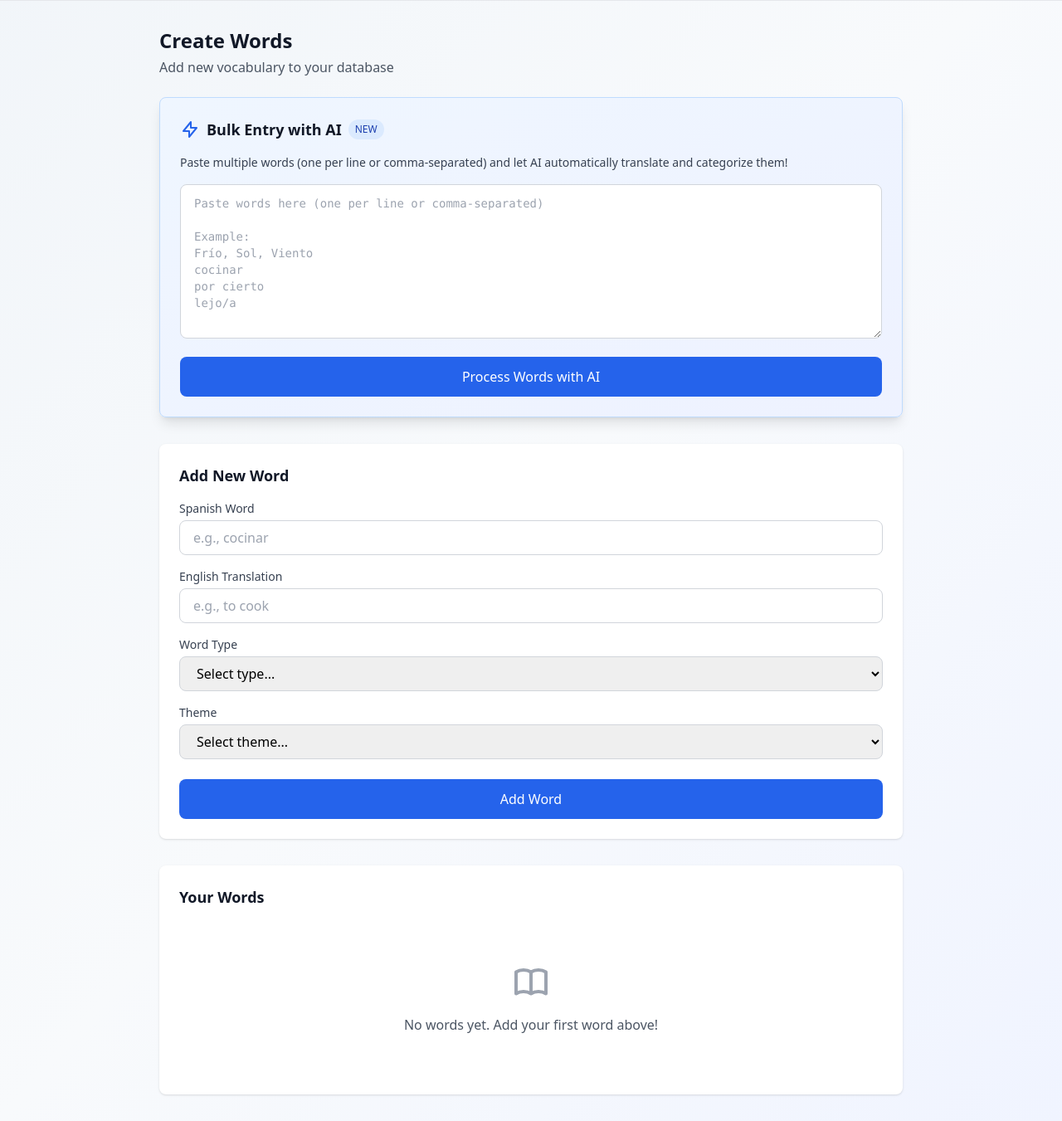
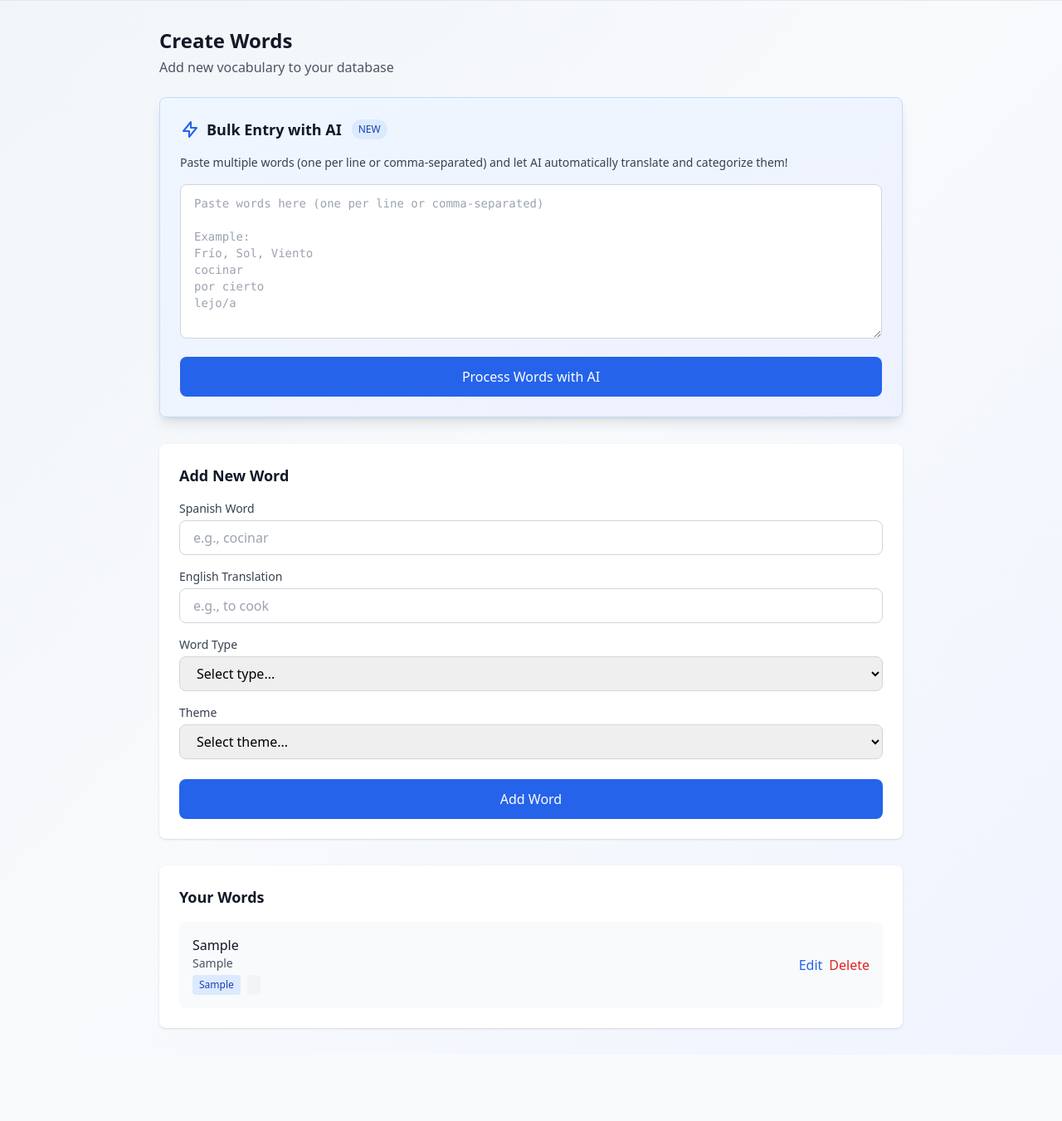
Before and after one commit to abbat37/spanish-vocab, a Flask app: page /v2/create in a window 1280 px wide. Shown: the part 115-1466 px from the top of the page at 83% size. After the commit the page ends 1356 px from the top, so only its background shows below. Run offline with Flask 3, Linux system fonts and the light colour scheme; a user stored in the database is signed in; tables that the repository leaves empty hold one stand-in row (values such as "Sample post"); style sheets or scripts are compiled from the project's sources.

Commit message:
fix: Load user words in create route and improve UI spacing
- Fixed create route to actually load user's words from database
- Words now display after bulk processing
- Increased spacing on NEW badge (ml-2 -> ml-3)
- Fixed spinner alignment in Process button (added flex to both spans)
- Manual word entry form still placeholder (Phase 5)

All tests passing.

```diff
--- a/app/v2/routes/create.py
+++ b/app/v2/routes/create.py
@@ -3,7 +3,8 @@ V2 Create Route
 Allows users to add/edit words in their vocabulary database
 """
 from flask import render_template, request, flash, redirect, url_for
-from flask_login import login_required
+from flask_login import login_required, current_user
+from app.v2.services.word_service import WordService
 
 
 def register_create_routes(bp):
@@ -15,11 +16,10 @@ def register_create_routes(bp):
         """Create/edit words page"""
 
         if request.method == 'POST':
-            # TODO Phase 4: Handle word creation
-            # Removed flash message to prevent cross-route contamination
+            # TODO Phase 5: Handle single word creation
             return redirect(url_for('v2.create'))
 
-        # TODO Phase 5: Load user's existing words
-        words = []  # Placeholder
+        # Load user's existing words
+        words = WordService.get_user_words(current_user.id)
 
         return render_template('v2/create.html', words=words)
--- a/app/v2/templates/v2/create.html
+++ b/app/v2/templates/v2/create.html
@@ -17,7 +17,7 @@
                 <path stroke-linecap="round" stroke-linejoin="round" stroke-width="2" d="M13 10V3L4 14h7v7l9-11h-7z" />
             </svg>
             <h2 class="text-lg font-semibold text-gray-900">Bulk Entry with AI</h2>
-            <span class="ml-2 text-xs bg-blue-100 text-blue-800 px-2 py-1 rounded-full font-medium">NEW</span>
+            <span class="ml-3 text-xs bg-blue-100 text-blue-800 px-2 py-1 rounded-full font-medium">NEW</span>
         </div>
         <p class="text-sm text-gray-700 mb-4">Paste multiple words (one per line or comma-separated) and let AI automatically translate and categorize them!</p>
 
@@ -32,9 +32,9 @@
         <!-- Process Button -->
         <button id="process-btn"
                 onclick="processBulkWords()"
-                class="w-full bg-blue-600 text-white px-6 py-3 rounded-lg hover:bg-blue-700 font-medium transition flex items-center justify-center">
-            <span id="btn-text">Process Words with AI</span>
-            <span id="btn-loading" class="hidden">
+                class="w-full bg-blue-600 text-white px-6 py-3 rounded-lg hover:bg-blue-700 font-medium transition">
+            <span id="btn-text" class="flex items-center justify-center">Process Words with AI</span>
+            <span id="btn-loading" class="hidden flex items-center justify-center">
                 <svg class="animate-spin h-5 w-5 mr-2" fill="none" viewBox="0 0 24 24">
                     <circle class="opacity-25" cx="12" cy="12" r="10" stroke="currentColor" stroke-width="4"></circle>
                     <path class="opacity-75" fill="currentColor" d="M4 12a8 8 0 018-8V0C5.373 0 0 5.373 0 12h4zm2 5.291A7.962 7.962 0 014 12H0c0 3.042 1.135 5.824 3 7.938l3-2.647z"></path>
```
